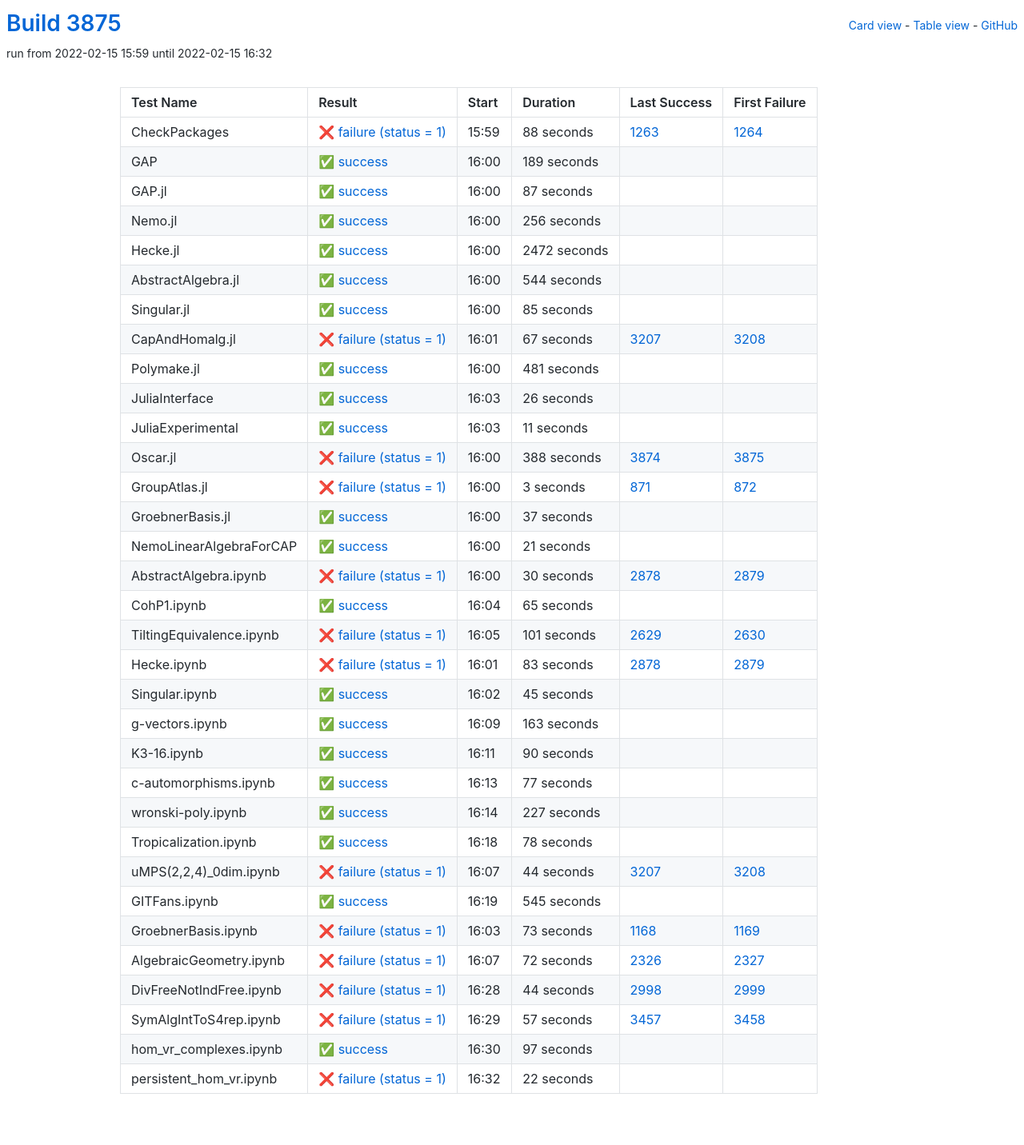
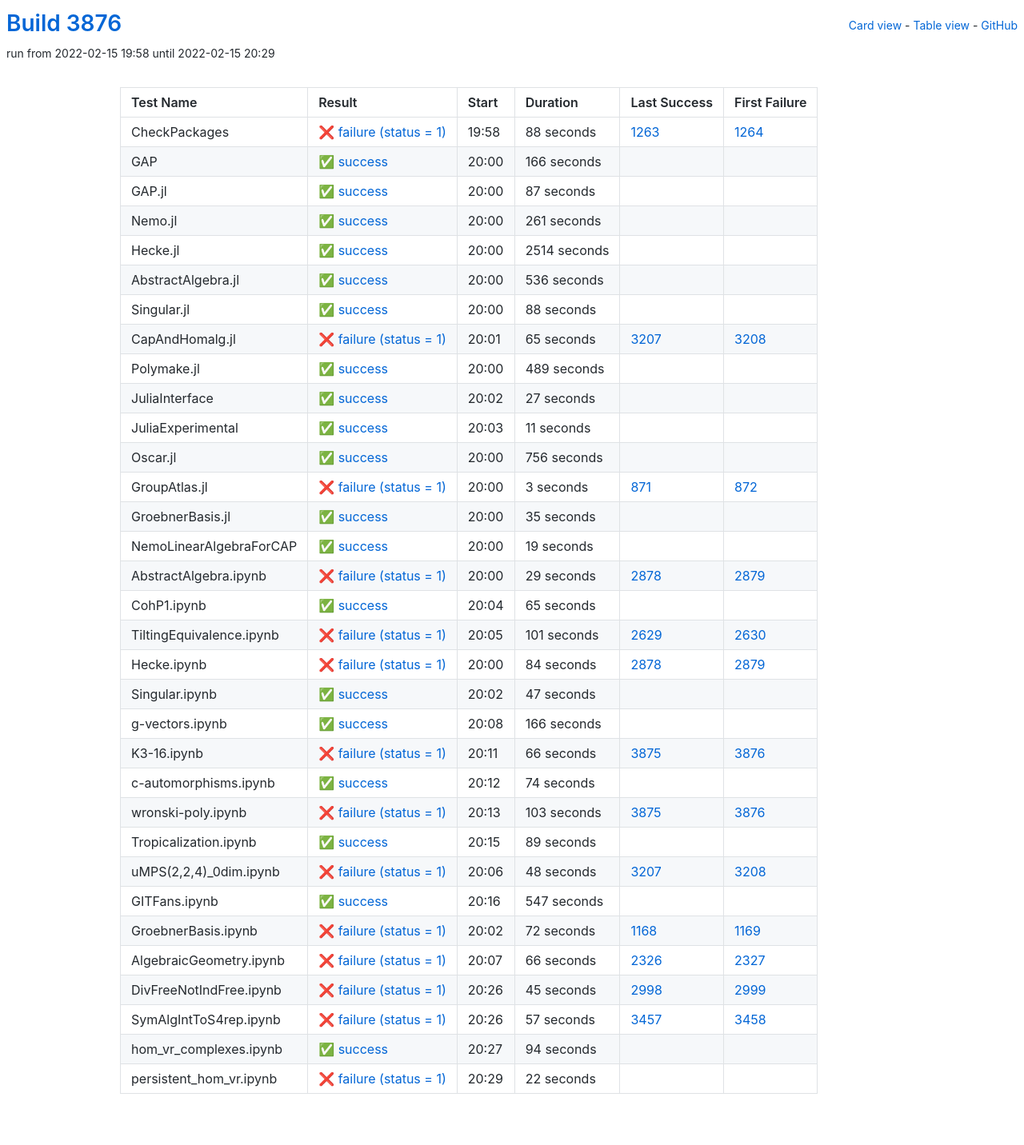
Before and after one commit to oscar-system/oscar-ci-status-stable, a Jekyll site: the page built from table.html, in a window 1280 px wide. Shown: the whole page at 80% size. Built offline with Jekyll 4.4.1, drawn with Linux system fonts in a browser that asks for light colours.

Commit message:
Build #3876

```diff
--- a/_data/ci.yml
+++ b/_data/ci.yml
@@ -1,6 +1,6 @@
 ---
-build: 3875
-build_url: https://oscarci.mathematik.uni-kl.de/job/oscar-stable/3875/
+build: 3876
+build_url: https://oscarci.mathematik.uni-kl.de/job/oscar-stable/3876/
 job: oscar-stable
 organization: oscar-system
 repo: oscar-ci-status-stable
@@ -8,8 +8,8 @@ repourl: https://github.com/oscar-system/oscar-ci-status-stable
 tests:
 - name: CheckPackages
   id: checkpackages
-  log: https://oscarci.mathematik.uni-kl.de/job/oscar-stable/3875/artifact/logs/build-3875/CheckPackages.log
-  start: 2022-02-15 15:59
+  log: https://oscarci.mathematik.uni-kl.de/job/oscar-stable/3876/artifact/logs/build-3876/CheckPackages.log
+  start: 2022-02-15 19:58
   success: false
   exitcode: 1
   status: failure
@@ -20,20 +20,20 @@ tests:
   first_failure_url: https://oscarci.mathematik.uni-kl.de/job/oscar-stable/1264/
 - name: GAP
   id: gap
-  log: https://oscarci.mathematik.uni-kl.de/job/oscar-stable/3875/artifact/logs/build-3875/GAP.log
-  start: 2022-02-15 16:00
+  log: https://oscarci.mathematik.uni-kl.de/job/oscar-stable/3876/artifact/logs/build-3876/GAP.log
+  start: 2022-02-15 20:00
   success: true
   exitcode: 0
   status: success
-  duration: 189
+  duration: 166
   last_success: false
   last_success_url:
   first_failure: false
   first_failure_url:
 - name: GAP.jl
   id: gap-jl
-  log: https://oscarci.mathematik.uni-kl.de/job/oscar-stable/3875/artifact/logs/build-3875/GAP.jl.log
-  start: 2022-02-15 16:00
+  log: https://oscarci.mathematik.uni-kl.de/job/oscar-stable/3876/artifact/logs/build-3876/GAP.jl.log
+  start: 2022-02-15 20:00
   success: true
   exitcode: 0
   status: success
@@ -44,92 +44,92 @@ tests:
   first_failure_url:
 - name: Nemo.jl
   id: nemo-jl
-  log: https://oscarci.mathematik.uni-kl.de/job/oscar-stable/3875/artifact/logs/build-3875/Nemo.jl.log
-  start: 2022-02-15 16:00
+  log: https://oscarci.mathematik.uni-kl.de/job/oscar-stable/3876/artifact/logs/build-3876/Nemo.jl.log
+  start: 2022-02-15 20:00
   success: true
   exitcode: 0
   status: success
-  duration: 256
+  duration: 261
   last_success: false
   last_success_url:
   first_failure: false
   first_failure_url:
 - name: Hecke.jl
   id: hecke-jl
-  log: https://oscarci.mathematik.uni-kl.de/job/oscar-stable/3875/artifact/logs/build-3875/Hecke.jl.log
-  start: 2022-02-15 16:00
+  log: https://oscarci.mathematik.uni-kl.de/job/oscar-stable/3876/artifact/logs/build-3876/Hecke.jl.log
+  start: 2022-02-15 20:00
   success: true
   exitcode: 0
   status: success
-  duration: 2472
+  duration: 2514
   last_success: false
   last_success_url:
   first_failure: false
   first_failure_url:
 - name: AbstractAlgebra.jl
   id: abstractalgebra-jl
-  log: https://oscarci.mathematik.uni-kl.de/job/oscar-stable/3875/artifact/logs/build-3875/AbstractAlgebra.jl.log
-  start: 2022-02-15 16:00
+  log: https://oscarci.mathematik.uni-kl.de/job/oscar-stable/3876/artifact/logs/build-3876/AbstractAlgebra.jl.log
+  start: 2022-02-15 20:00
   success: true
   exitcode: 0
   status: success
-  duration: 544
+  duration: 536
   last_success: false
   last_success_url:
   first_failure: false
   first_failure_url:
 - name: Singular.jl
   id: singular-jl
-  log: https://oscarci.mathematik.uni-kl.de/job/oscar-stable/3875/artifact/logs/build-3875/Singular.jl.log
-  start: 2022-02-15 16:00
+  log: https://oscarci.mathematik.uni-kl.de/job/oscar-stable/3876/artifact/logs/build-3876/Singular.jl.log
+  start: 2022-02-15 20:00
   success: true
   exitcode: 0
   status: success
-  duration: 85
+  duration: 88
   last_success: false
   last_success_url:
   first_failure: false
   first_failure_url:
 - name: CapAndHomalg.jl
   id: capandhomalg-jl
-  log: https://oscarci.mathematik.uni-kl.de/job/oscar-stable/3875/artifact/logs/build-3875/CapAndHomalg.jl.log
-  start: 2022-02-15 16:01
+  log: https://oscarci.mathematik.uni-kl.de/job/oscar-stable/3876/artifact/logs/build-3876/CapAndHomalg.jl.log
+  start: 2022-02-15 20:01
   success: false
   exitcode: 1
   status: failure
-  duration: 67
+  duration: 65
   last_success: 3207
   last_success_url: https://oscarci.mathematik.uni-kl.de/job/oscar-stable/3207/
   first_failure: 3208
   first_failure_url: https://oscarci.mathematik.uni-kl.de/job/oscar-stable/3208/
 - name: Polymake.jl
   id: polymake-jl
-  log: https://oscarci.mathematik.uni-kl.de/job/oscar-stable/3875/artifact/logs/build-3875/Polymake.jl.log
-  start: 2022-02-15 16:00
+  log: https://oscarci.mathematik.uni-kl.de/job/oscar-stable/3876/artifact/logs/build-3876/Polymake.jl.log
+  start: 2022-02-15 20:00
   success: true
   exitcode: 0
   status: success
-  duration: 481
+  duration: 489
   last_success: false
   last_success_url:
   first_failure: false
   first_failure_url:
 - name: JuliaInterface
   id: juliainterface
-  log: https://oscarci.mathematik.uni-kl.de/job/oscar-stable/3875/artifact/logs/build-3875/JuliaInterface.log
-  start: 2022-02-15 16:03
+  log: https://oscarci.mathematik.uni-kl.de/job/oscar-stable/3876/artifact/logs/build-3876/JuliaInterface.log
+  start: 2022-02-15 20:02
   success: true
   exitcode: 0
   status: success
-  duration: 26
+  duration: 27
   last_success: false
   last_success_url:
   first_failure: false
   first_failure_url:
 - name: JuliaExperimental
   id: juliaexperimental
-  log: https://oscarci.mathematik.uni-kl.de/job/oscar-stable/3875/artifact/logs/build-3875/JuliaExperimental.log
-  start: 2022-02-15 16:03
+  log: https://oscarci.mathematik.uni-kl.de/job/oscar-stable/3876/artifact/logs/build-3876/JuliaExperimental.log
+  start: 2022-02-15 20:03
   success: true
   exitcode: 0
   status: success
@@ -140,20 +140,20 @@ tests:
   first_failure_url:
 - name: Oscar.jl
   id: oscar-jl
-  log: https://oscarci.mathematik.uni-kl.de/job/oscar-stable/3875/artifact/logs/build-3875/Oscar.jl.log
-  start: 2022-02-15 16:00
-  success: false
-  exitcode: 1
-  status: failure
-  duration: 388
-  last_success: 3874
-  last_success_url: https://oscarci.mathematik.uni-kl.de/job/oscar-stable/3874/
-  first_failure: 3875
-  first_failure_url: https://oscarci.mathematik.uni-kl.de/job/oscar-stable/3875/
+  log: https://oscarci.mathematik.uni-kl.de/job/oscar-stable/3876/artifact/logs/build-3876/Oscar.jl.log
+  start: 2022-02-15 20:00
+  success: true
+  exitcode: 0
+  status: success
+  duration: 756
+  last_success: false
+  last_success_url:
+  first_failure: false
+  first_failure_url:
 - name: GroupAtlas.jl
   id: groupatlas-jl
-  log: https://oscarci.mathematik.uni-kl.de/job/oscar-stable/3875/artifact/logs/build-3875/GroupAtlas.jl.log
-  start: 2022-02-15 16:00
+  log: https://oscarci.mathematik.uni-kl.de/job/oscar-stable/3876/artifact/logs/build-3876/GroupAtlas.jl.log
+  start: 2022-02-15 20:00
   success: false
   exitcode: 1
   status: failure
@@ -164,44 +164,44 @@ tests:
   first_failure_url: https://oscarci.mathematik.uni-kl.de/job/oscar-stable/872/
 - name: GroebnerBasis.jl
   id: groebnerbasis-jl
-  log: https://oscarci.mathematik.uni-kl.de/job/oscar-stable/3875/artifact/logs/build-3875/GroebnerBasis.jl.log
-  start: 2022-02-15 16:00
+  log: https://oscarci.mathematik.uni-kl.de/job/oscar-stable/3876/artifact/logs/build-3876/GroebnerBasis.jl.log
+  start: 2022-02-15 20:00
   success: true
   exitcode: 0
   status: success
-  duration: 37
+  duration: 35
   last_success: false
   last_success_url:
   first_failure: false
   first_failure_url:
 - name: NemoLinearAlgebraForCAP
   id: nemolinearalgebraforcap
-  log: https://oscarci.mathematik.uni-kl.de/job/oscar-stable/3875/artifact/logs/build-3875/NemoLinearAlgebraForCAP.log
-  start: 2022-02-15 16:00
+  log: https://oscarci.mathematik.uni-kl.de/job/oscar-stable/3876/artifact/logs/build-3876/NemoLinearAlgebraForCAP.log
+  start: 2022-02-15 20:00
   success: true
   exitcode: 0
   status: success
-  duration: 21
+  duration: 19
   last_success: false
   last_success_url:
   first_failure: false
   first_failure_url:
 - name: AbstractAlgebra.ipynb
   id: abstractalgebra-ipynb
-  log: https://oscarci.mathematik.uni-kl.de/job/oscar-stable/3875/artifact/logs/build-3875/AbstractAlgebra.ipynb.log
-  start: 2022-02-15 16:00
+  log: https://oscarci.mathematik.uni-kl.de/job/oscar-stable/3876/artifact/logs/build-3876/AbstractAlgebra.ipynb.log
+  start: 2022-02-15 20:00
   success: false
   exitcode: 1
   status: failure
-  duration: 30
+  duration: 29
   last_success: 2878
   last_success_url: https://oscarci.mathematik.uni-kl.de/job/oscar-stable/2878/
   first_failure: 2879
   first_failure_url: https://oscarci.mathematik.uni-kl.de/job/oscar-stable/2879/
 - name: CohP1.ipynb
   id: cohp1-ipynb
-  log: https://oscarci.mathematik.uni-kl.de/job/oscar-stable/3875/artifact/logs/build-3875/CohP1.ipynb.log
-  start: 2022-02-15 16:04
+  log: https://oscarci.mathematik.uni-kl.de/job/oscar-stable/3876/artifact/logs/build-3876/CohP1.ipynb.log
+  start: 2022-02-15 20:04
   success: true
   exitcode: 0
   status: success
@@ -212,8 +212,8 @@ tests:
   first_failure_url:
 - name: TiltingEquivalence.ipynb
   id: tiltingequivalence-ipynb
-  log: https://oscarci.mathematik.uni-kl.de/job/oscar-stable/3875/artifact/logs/build-3875/TiltingEquivalence.ipynb.log
-  start: 2022-02-15 16:05
+  log: https://oscarci.mathematik.uni-kl.de/job/oscar-stable/3876/artifact/logs/build-3876/TiltingEquivalence.ipynb.log
+  start: 2022-02-15 20:05
   success: false
   exitcode: 1
   status: failure
@@ -224,152 +224,152 @@ tests:
   first_failure_url: https://oscarci.mathematik.uni-kl.de/job/oscar-stable/2630/
 - name: Hecke.ipynb
   id: hecke-ipynb
-  log: https://oscarci.mathematik.uni-kl.de/job/oscar-stable/3875/artifact/logs/build-3875/Hecke.ipynb.log
-  start: 2022-02-15 16:01
+  log: https://oscarci.mathematik.uni-kl.de/job/oscar-stable/3876/artifact/logs/build-3876/Hecke.ipynb.log
+  start: 2022-02-15 20:00
   success: false
   exitcode: 1
   status: failure
-  duration: 83
+  duration: 84
   last_success: 2878
   last_success_url: https://oscarci.mathematik.uni-kl.de/job/oscar-stable/2878/
   first_failure: 2879
   first_failure_url: https://oscarci.mathematik.uni-kl.de/job/oscar-stable/2879/
 - name: Singular.ipynb
   id: singular-ipynb
-  log: https://oscarci.mathematik.uni-kl.de/job/oscar-stable/3875/artifact/logs/build-3875/Singular.ipynb.log
-  start: 2022-02-15 16:02
+  log: https://oscarci.mathematik.uni-kl.de/job/oscar-stable/3876/artifact/logs/build-3876/Singular.ipynb.log
+  start: 2022-02-15 20:02
   success: true
   exitcode: 0
   status: success
-  duration: 45
+  duration: 47
   last_success: false
   last_success_url:
   first_failure: false
   first_failure_url:
 - name: g-vectors.ipynb
   id: g-vectors-ipynb
-  log: https://oscarci.mathematik.uni-kl.de/job/oscar-stable/3875/artifact/logs/build-3875/g-vectors.ipynb.log
-  start: 2022-02-15 16:09
+  log: https://oscarci.mathematik.uni-kl.de/job/oscar-stable/3876/artifact/logs/build-3876/g-vectors.ipynb.log
+  start: 2022-02-15 20:08
   success: true
   exitcode: 0
   status: success
-  duration: 163
+  duration: 166
   last_success: false
   last_success_url:
   first_failure: false
   first_failure_url:
 - name: K3-16.ipynb
   id: k3-16-ipynb
-  log: https://oscarci.mathematik.uni-kl.de/job/oscar-stable/3875/artifact/logs/build-3875/K3-16.ipynb.log
-  start: 2022-02-15 16:11
+  log: https://oscarci.mathematik.uni-kl.de/job/oscar-stable/3876/artifact/logs/build-3876/K3-16.ipynb.log
+  start: 2022-02-15 20:11
+  success: false
+  exitcode: 1
+  status: failure
+  duration: 66
+  last_success: 3875
+  last_success_url: https://oscarci.mathematik.uni-kl.de/job/oscar-stable/3875/
+  first_failure: 3876
+  first_failure_url: https://oscarci.mathematik.uni-kl.de/job/oscar-stable/3876/
+- name: c-automorphisms.ipynb
+  id: c-automorphisms-ipynb
+  log: https://oscarci.mathematik.uni-kl.de/job/oscar-stable/3876/artifact/logs/build-3876/c-automorphisms.ipynb.log
+  start: 2022-02-15 20:12
   success: true
   exitcode: 0
   status: success
-  duration: 90
-  last_success: false
-  last_success_url:
-  first_failure: false
-  first_failure_url:
-- name: c-automorphisms.ipynb
-  id: c-automorphisms-ipynb
-  log: https://oscarci.mathematik.uni-kl.de/job/oscar-stable/3875/artifact/logs/build-3875/c-automorphisms.ipynb.log
-  start: 2022-02-15 16:13
-  success: true
-  exitcode: 0
-  status: success
-  duration: 77
+  duration: 74
   last_success: false
   last_success_url:
   first_failure: false
   first_failure_url:
 - name: wronski-poly.ipynb
   id: wronski-poly-ipynb
-  log: https://oscarci.mathematik.uni-kl.de/job/oscar-stable/3875/artifact/logs/build-3875/wronski-poly.ipynb.log
-  start: 2022-02-15 16:14
+  log: https://oscarci.mathematik.uni-kl.de/job/oscar-stable/3876/artifact/logs/build-3876/wronski-poly.ipynb.log
+  start: 2022-02-15 20:13
+  success: false
+  exitcode: 1
+  status: failure
+  duration: 103
+  last_success: 3875
+  last_success_url: https://oscarci.mathematik.uni-kl.de/job/oscar-stable/3875/
+  first_failure: 3876
+  first_failure_url: https://oscarci.mathematik.uni-kl.de/job/oscar-stable/3876/
+- name: Tropicalization.ipynb
+  id: tropicalization-ipynb
+  log: https://oscarci.mathematik.uni-kl.de/job/oscar-stable/3876/artifact/logs/build-3876/Tropicalization.ipynb.log
+  start: 2022-02-15 20:15
   success: true
   exitcode: 0
   status: success
-  duration: 227
-  last_success: false
-  last_success_url:
-  first_failure: false
-  first_failure_url:
-- name: Tropicalization.ipynb
-  id: tropicalization-ipynb
-  log: https://oscarci.mathematik.uni-kl.de/job/oscar-stable/3875/artifact/logs/build-3875/Tropicalization.ipynb.log
-  start: 2022-02-15 16:18
-  success: true
-  exitcode: 0
-  status: success
-  duration: 78
+  duration: 89
   last_success: false
   last_success_url:
   first_failure: false
   first_failure_url:
 - name: uMPS(2,2,4)_0dim.ipynb
   id: umps-2-2-4-0dim-ipynb
-  log: https://oscarci.mathematik.uni-kl.de/job/oscar-stable/3875/artifact/logs/build-3875/uMPS-2-2-4-_0dim.ipynb.log
-  start: 2022-02-15 16:07
+  log: https://oscarci.mathematik.uni-kl.de/job/oscar-stable/3876/artifact/logs/build-3876/uMPS-2-2-4-_0dim.ipynb.log
+  start: 2022-02-15 20:06
   success: false
   exitcode: 1
   status: failure
-  duration: 44
+  duration: 48
   last_success: 3207
   last_success_url: https://oscarci.mathematik.uni-kl.de/job/oscar-stable/3207/
   first_failure: 3208
   first_failure_url: https://oscarci.mathematik.uni-kl.de/job/oscar-stable/3208/
 - name: GITFans.ipynb
   id: gitfans-ipynb
-  log: https://oscarci.mathematik.uni-kl.de/job/oscar-stable/3875/artifact/logs/build-3875/GITFans.ipynb.log
-  start: 2022-02-15 16:19
+  log: https://oscarci.mathematik.uni-kl.de/job/oscar-stable/3876/artifact/logs/build-3876/GITFans.ipynb.log
+  start: 2022-02-15 20:16
   success: true
   exitcode: 0
   status: success
-  duration: 545
+  duration: 547
   last_success: false
   last_success_url:
   first_failure: false
   first_failure_url:
 - name: GroebnerBasis.ipynb
   id: groebnerbasis-ipynb
-  log: https://oscarci.mathematik.uni-kl.de/job/oscar-stable/3875/artifact/logs/build-3875/GroebnerBasis.ipynb.log
-  start: 2022-02-15 16:03
+  log: https://oscarci.mathematik.uni-kl.de/job/oscar-stable/3876/artifact/logs/build-3876/GroebnerBasis.ipynb.log
+  start: 2022-02-15 20:02
   success: false
   exitcode: 1
   status: failure
-  duration: 73
+  duration: 72
   last_success: 1168
   last_success_url: https://oscarci.mathematik.uni-kl.de/job/oscar-stable/1168/
   first_failure: 1169
   first_failure_url: https://oscarci.mathematik.uni-kl.de/job/oscar-stable/1169/
 - name: AlgebraicGeometry.ipynb
   id: algebraicgeometry-ipynb
-  log: https://oscarci.mathematik.uni-kl.de/job/oscar-stable/3875/artifact/logs/build-3875/AlgebraicGeometry.ipynb.log
-  start: 2022-02-15 16:07
+  log: https://oscarci.mathematik.uni-kl.de/job/oscar-stable/3876/artifact/logs/build-3876/AlgebraicGeometry.ipynb.log
+  start: 2022-02-15 20:07
   success: false
   exitcode: 1
   status: failure
-  duration: 72
+  duration: 66
   last_success: 2326
   last_success_url: https://oscarci.mathematik.uni-kl.de/job/oscar-stable/2326/
   first_failure: 2327
   first_failure_url: https://oscarci.mathematik.uni-kl.de/job/oscar-stable/2327/
 - name: DivFreeNotIndFree.ipynb
   id: divfreenotindfree-ipynb
-  log: https://oscarci.mathematik.uni-kl.de/job/oscar-stable/3875/artifact/logs/build-3875/DivFreeNotIndFree.ipynb.log
-  start: 2022-02-15 16:28
+  log: https://oscarci.mathematik.uni-kl.de/job/oscar-stable/3876/artifact/logs/build-3876/DivFreeNotIndFree.ipynb.log
+  start: 2022-02-15 20:26
   success: false
   exitcode: 1
   status: failure
-  duration: 44
+  duration: 45
   last_success: 2998
   last_success_url: https://oscarci.mathematik.uni-kl.de/job/oscar-stable/2998/
   first_failure: 2999
   first_failure_url: https://oscarci.mathematik.uni-kl.de/job/oscar-stable/2999/
 - name: SymAlgIntToS4rep.ipynb
   id: symalginttos4rep-ipynb
-  log: https://oscarci.mathematik.uni-kl.de/job/oscar-stable/3875/artifact/logs/build-3875/SymAlgIntToS4rep.ipynb.log
-  start: 2022-02-15 16:29
+  log: https://oscarci.mathematik.uni-kl.de/job/oscar-stable/3876/artifact/logs/build-3876/SymAlgIntToS4rep.ipynb.log
+  start: 2022-02-15 20:26
   success: false
   exitcode: 1
   status: failure
@@ -380,20 +380,20 @@ tests:
   first_failure_url: https://oscarci.mathematik.uni-kl.de/job/oscar-stable/3458/
 - name: hom_vr_complexes.ipynb
   id: hom-vr-complexes-ipynb
-  log: https://oscarci.mathematik.uni-kl.de/job/oscar-stable/3875/artifact/logs/build-3875/hom_vr_complexes.ipynb.log
-  start: 2022-02-15 16:30
+  log: https://oscarci.mathematik.uni-kl.de/job/oscar-stable/3876/artifact/logs/build-3876/hom_vr_complexes.ipynb.log
+  start: 2022-02-15 20:27
   success: true
   exitcode: 0
   status: success
-  duration: 97
+  duration: 94
   last_success: false
   last_success_url:
   first_failure: false
   first_failure_url:
 - name: persistent_hom_vr.ipynb
   id: persistent-hom-vr-ipynb
-  log: https://oscarci.mathematik.uni-kl.de/job/oscar-stable/3875/artifact/logs/build-3875/persistent_hom_vr.ipynb.log
-  start: 2022-02-15 16:32
+  log: https://oscarci.mathematik.uni-kl.de/job/oscar-stable/3876/artifact/logs/build-3876/persistent_hom_vr.ipynb.log
+  start: 2022-02-15 20:29
   success: false
   exitcode: 1
   status: failure
```
Also changed, not shown: README.md.
